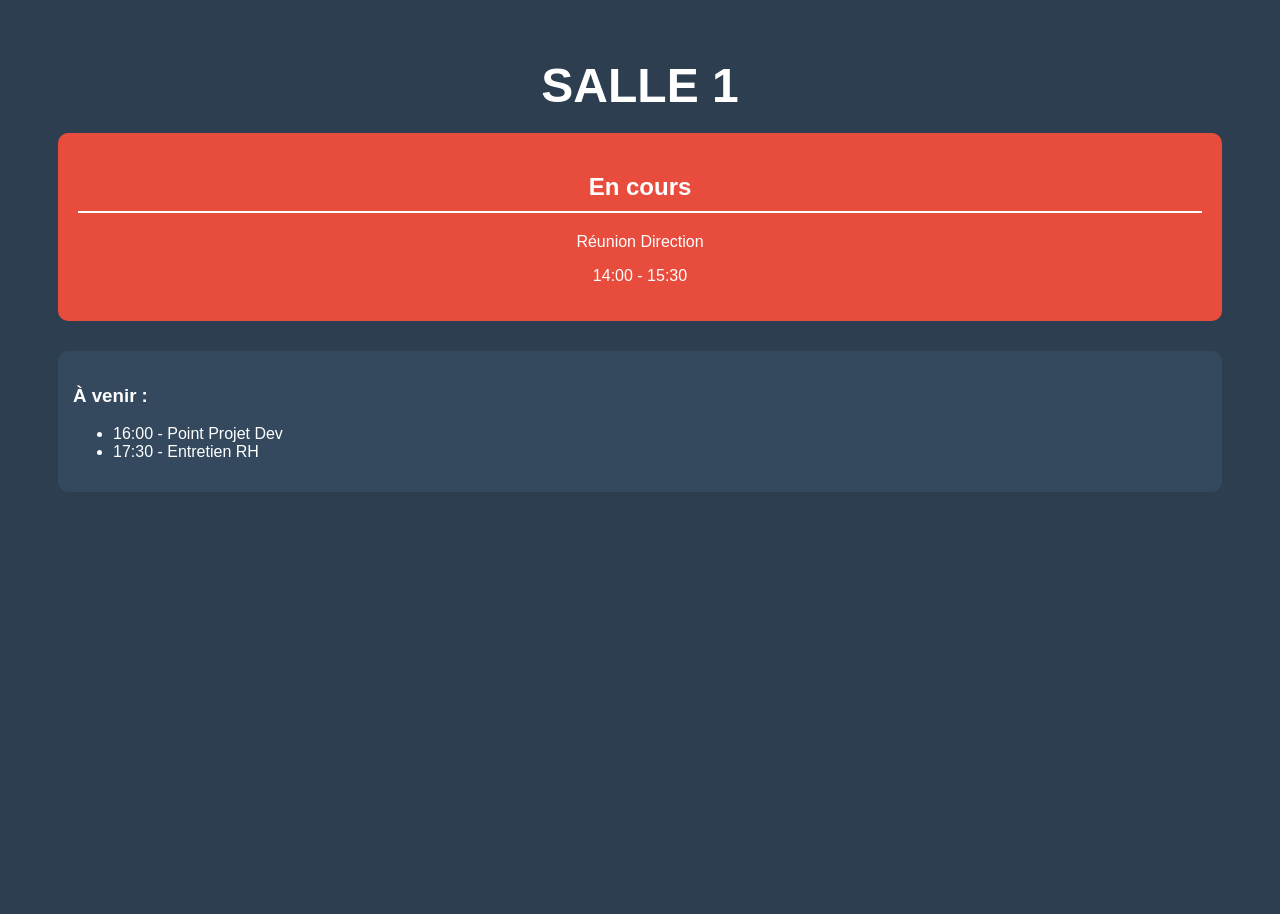
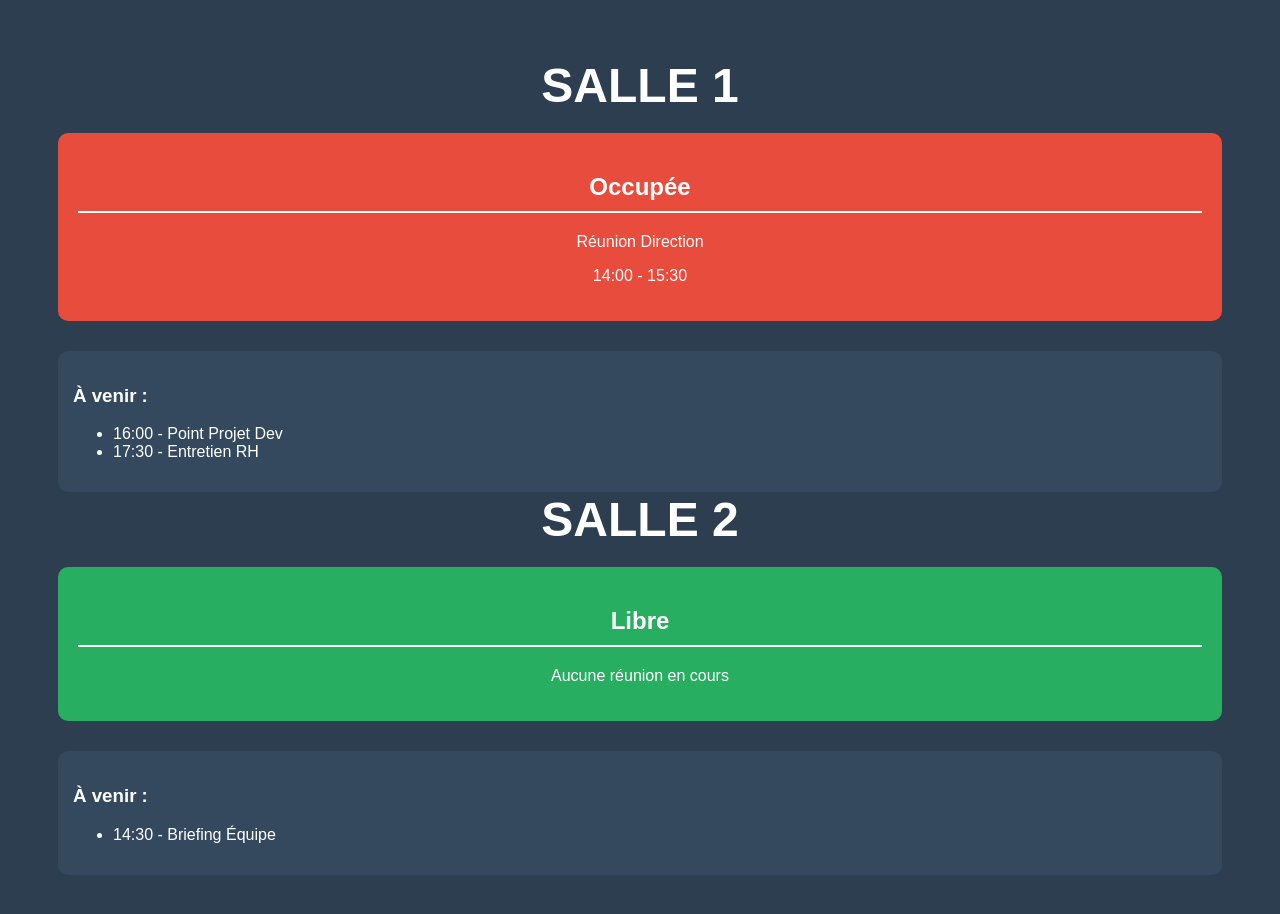
Before and after one commit to cheikh-m/Gestion-Salles-Hotel, a plain HTML site: page Frontend-kiosk/index.html in a window 1280 px wide. Before the commit the page ends 800 px from the top, so only its background shows below. Drawn offline with Linux system fonts and the light colour scheme.

Commit message:
index.html
voici la page frontend-kiosk

```diff
--- a/Frontend-kiosk/index.html
+++ b/Frontend-kiosk/index.html
@@ -9,11 +9,18 @@
         .current { background: #e74c3c; padding: 20px; border-radius: 10px; margin-bottom: 30px; }
         .next { background: #34495e; padding: 15px; border-radius: 10px; text-align: left; }
         h2 { border-bottom: 2px solid white; padding-bottom: 10px; }
+        /* Style pour la salle libre (vert) */
+.free {
+    background: #27ae60; /* Un beau vert émeraude */
+    padding: 20px;
+    border-radius: 10px;
+    margin-bottom: 30px;
+}
     </style>
 </head>
 <body>
     <div class="room-name">SALLE 1</div> <div class="current">
-        <h2>En cours</h2>
+        <h2>Occupée</h2>
         <p id="meeting-title">Réunion Direction</p> <p id="meeting-time">14:00 - 15:30</p> </div>
 
     <div class="next">
@@ -21,5 +28,17 @@
         <ul>
             <li>16:00 - Point Projet Dev</li> <li>17:30 - Entretien RH</li> </ul>
     </div>
+    <div class="room-name">SALLE 2</div>
+<div class="free">
+    <h2>Libre</h2>
+    <p>Aucune réunion en cours</p>
+</div>
+
+<div class="next">
+    <h3>À venir :</h3>
+    <ul>
+        <li>14:30 - Briefing Équipe</li>
+    </ul>
+</div>
 </body>
 </html>
```
